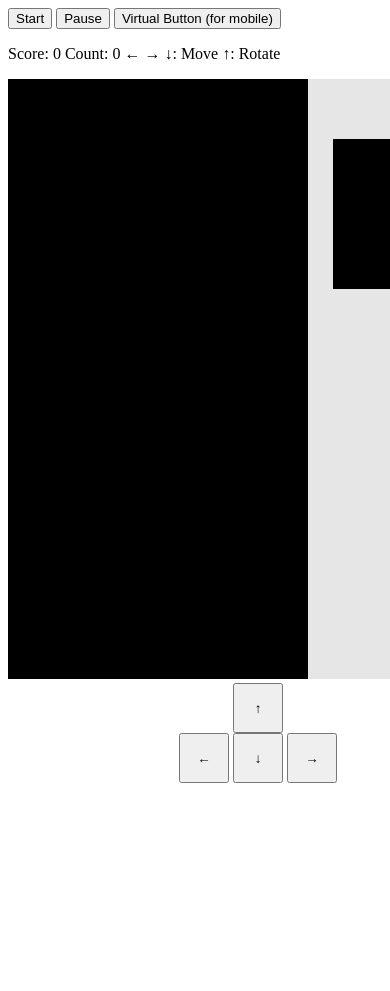
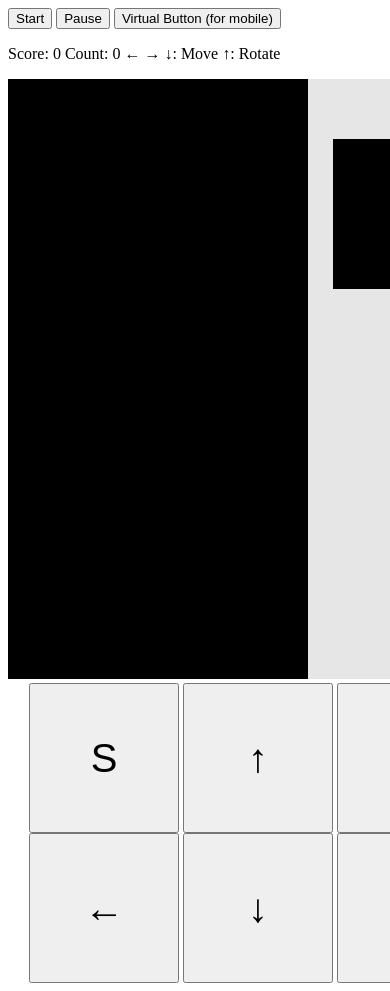
Before and after one commit to whatss7/PlainTetris, a plain HTML site: page index.html in a window 390 px wide. Both pictures are taken after a click on the button "Virtual Button (for mobile)". Shown: the top 991 px of the page. Before the commit the page ends 844 px from the top, so only its background shows below. Drawn offline with Linux system fonts and the light colour scheme.

Commit message:
Updated mobile buttons

```diff
--- a/context.js
+++ b/context.js
@@ -497,10 +497,14 @@ function pauseGame() {
 var vBtnShown = false
 
 function showVirtualBtns() {
-    var vBtn = '<input type="button" onclick="requestUp()" value="&uarr;" style="width:50px;height:50px"/>\n<br/>\n' +
-        '<input type="button" onclick="requestLeft()" value="&larr;" style="width:50px;height:50px"/>\n' +
-        '<input type="button" onclick="requestDown()" value="&darr;" style="width:50px;height:50px"/>\n' +
-        '<input type="button" onclick="requestRight()" value="&rarr;" style="width:50px;height:50px"/>'
+    var vBtn =
+        '<input type="button" onclick="startGame()" value="S" style="width:150px;height:150px;font-size:40px"/>\n' +
+        '<input type="button" onclick="requestUp()" value="&uarr;" style="width:150px;height:150px;font-size:40px"/>\n' +
+        '<input type="button" onclick="pauseGame()" value="P" style="width:150px;height:150px;font-size:40px"/>\n' +
+        '<br/>\n' +
+        '<input type="button" onclick="requestLeft()" value="&larr;" style="width:150px;height:150px;font-size:40px"/>\n' +
+        '<input type="button" onclick="requestDown()" value="&darr;" style="width:150px;height:150px;font-size:40px"/>\n' +
+        '<input type="button" onclick="requestRight()" value="&rarr;" style="width:150px;height:150px;font-size:40px"/>'
     if (vBtnShown) {
         document.getElementById("btnBox").innerHTML = ""
         vBtnShown = false
--- a/index.html
+++ b/index.html
@@ -39,6 +39,7 @@
             border: 1px solid black;
         }
     </style>
+    <meta name="viewport" content="width=device-width, initial-scale=1.0, maximum-scale=1.0, user-scalable=0" />
 </head>
 
 <body>
```
